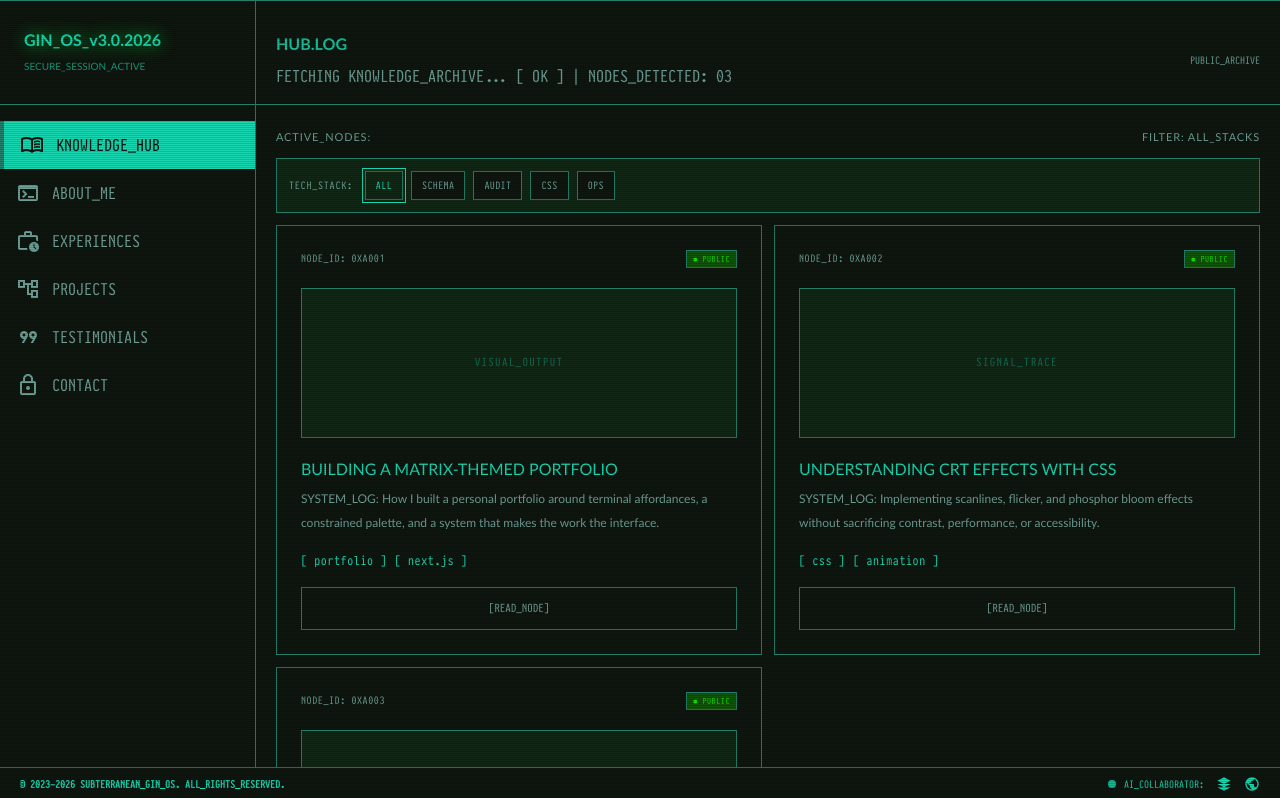
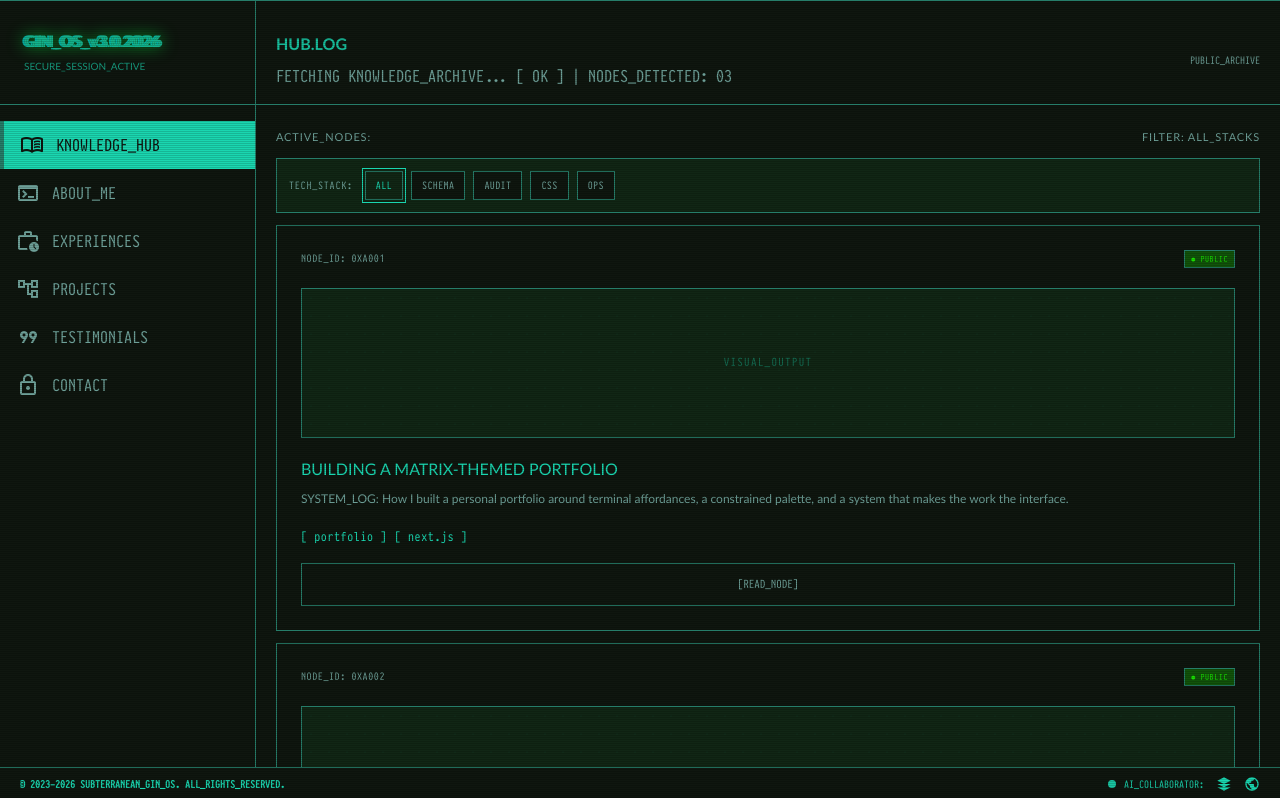
Before and after one commit to ginn1111/maxtrix-portfolio, a Next.js app: page /hub in a window 1280 px wide. Shown: the top 798 px of the page. Built offline with nearby package versions, Linux system fonts and the light colour scheme.

Commit message:
refactor: separate blog archive components

```diff
--- a/app/hub/page.tsx
+++ b/app/hub/page.tsx
@@ -1,4 +1,4 @@
-import { BlogFilter } from "@/components/blog/blog-filter";
+import { BlogArchive } from "@/components/blog/blog-archive";
 import { BLOG_POSTS } from "@/data/blog";
 
 export default function HubPage() {
@@ -27,7 +27,7 @@ export default function HubPage() {
             <span id="archive-title">ACTIVE_NODES:</span>
             <span>FILTER: ALL_STACKS</span>
           </div>
-          <BlogFilter posts={BLOG_POSTS} />
+          <BlogArchive posts={BLOG_POSTS} />
         </section>
 
         <section className="mt-12 grid gap-3 px-5 md:grid-cols-3" aria-label="Archive stats">
--- /dev/null
+++ b/components/blog/blog-archive.tsx
@@ -0,0 +1,35 @@
+"use client";
+
+import { useMemo, useState } from "react";
+import type { BlogPost } from "@/data/blog";
+import { BlogFilter, type Filter } from "./blog-filter";
+import { BlogGrid } from "./blog-grid";
+
+export function BlogArchive({ posts }: { posts: BlogPost[] }) {
+  const [activeFilter, setActiveFilter] = useState<Filter>("all");
+  const visiblePosts = useMemo(
+    () =>
+      posts.filter(
+        (post) =>
+          activeFilter === "all" ||
+          post.tags.some((tag) => tag.toLowerCase() === activeFilter)
+      ),
+    [activeFilter, posts]
+  );
+
+  return (
+    <>
+      <BlogFilter
+        activeFilter={activeFilter}
+        onFilterChange={setActiveFilter}
+      />
+      {visiblePosts.length > 0 ? (
+        <BlogGrid posts={visiblePosts} />
+      ) : (
+        <p className="mx-5 border border-outline-variant bg-surface-container-low p-8 text-center font-mono text-xs uppercase tracking-[0.08em] text-on-surface-variant">
+          NO_MATCHING_NODES // ADJUST_FILTER_TO_CONTINUE
+        </p>
+      )}
+    </>
+  );
+}
--- a/components/blog/blog-filter.tsx
+++ b/components/blog/blog-filter.tsx
@@ -1,57 +1,19 @@
 "use client";
 
-import { useEffect, useMemo, useRef, useState } from "react";
-import type { BlogPost } from "@/data/blog";
-import { BlogCard } from "./blog-card";
+export const FILTERS = ["all", "schema", "audit", "css", "ops"] as const;
 
-const FILTERS = ["all", "schema", "audit", "css", "ops"] as const;
+export type Filter = (typeof FILTERS)[number];
 
-type Filter = (typeof FILTERS)[number];
+interface BlogFilterProps {
+  activeFilter: Filter;
+  onFilterChange: (filter: Filter) => void;
+}
 
-export function BlogFilter({ posts }: { posts: BlogPost[] }) {
-  const [activeFilter, setActiveFilter] = useState<Filter>("all");
-  const cardsRef = useRef<HTMLAnchorElement[]>([]);
-  const visiblePosts = useMemo(
-    () =>
-      posts.filter(
-        (post) =>
-          activeFilter === "all" ||
-          post.tags.some((tag) => tag.toLowerCase() === activeFilter)
-      ),
-    [activeFilter, posts]
-  );
-
-  useEffect(() => {
-    const loadGSAP = async () => {
-      const gsap = (await import("gsap")).default;
-      const ScrollTrigger = (await import("gsap/ScrollTrigger")).default;
-      gsap.registerPlugin(ScrollTrigger);
-
-      cardsRef.current.forEach((card) => {
-        if (!card) return;
-        gsap.fromTo(
-          card,
-          { opacity: 0, y: 30 },
-          {
-            opacity: 1,
-            y: 0,
-            duration: 0.8,
-            ease: "power2.out",
-            scrollTrigger: {
-              trigger: card,
-              start: "top 90%",
-              toggleActions: "play none none none",
-            },
-          }
-        );
-      });
-    };
-
-    loadGSAP();
-  }, []);
-
+export function BlogFilter({
+  activeFilter,
+  onFilterChange,
+}: BlogFilterProps) {
   return (
-    <>
     <div className="mx-5 mb-3 flex flex-wrap items-center gap-2 border border-outline-variant bg-surface-container-low p-3 font-mono">
       <span className="mr-1 text-[10px] uppercase tracking-[0.08em] text-on-surface-variant">
         TECH_STACK:
@@ -63,7 +25,7 @@ export function BlogFilter({ posts }: { posts: BlogPost[] }) {
             key={filter}
             type="button"
             aria-pressed={isActive}
-              onClick={() => setActiveFilter(filter)}
+            onClick={() => onFilterChange(filter)}
             className={`cursor-pointer border px-2.5 py-1.5 text-[10px] uppercase tracking-[0.04em] transition-colors focus-visible:outline focus-visible:outline-1 focus-visible:outline-offset-2 focus-visible:outline-primary-fixed-dim ${
               isActive
                 ? "border-primary-dim text-primary-fixed-dim outline outline-1 outline-offset-2 outline-primary-fixed-dim"
@@ -75,27 +37,5 @@ export function BlogFilter({ posts }: { posts: BlogPost[] }) {
         );
       })}
     </div>
-
-      <div
-        className="container grid grid-cols-1 gap-3 px-5 md:grid-cols-2"
-        aria-live="polite"
-      >
-        {visiblePosts.map((post, index) => (
-          <BlogCard
-            key={post.slug}
-            post={post}
-            ref={(element) => {
-              if (element) cardsRef.current[index] = element;
-            }}
-          />
-        ))}
-      </div>
-
-      {visiblePosts.length === 0 && (
-        <p className="mx-5 border border-outline-variant bg-surface-container-low p-8 text-center font-mono text-xs uppercase tracking-[0.08em] text-on-surface-variant">
-          NO_MATCHING_NODES // ADJUST_FILTER_TO_CONTINUE
-        </p>
-      )}
-    </>
   );
 }
--- /dev/null
+++ b/components/blog/blog-grid.tsx
@@ -0,0 +1,52 @@
+"use client";
+
+import { useEffect, useRef } from "react";
+import type { BlogPost } from "@/data/blog";
+import { BlogCard } from "./blog-card";
+
+export function BlogGrid({ posts }: { posts: BlogPost[] }) {
+  const cardsRef = useRef<HTMLAnchorElement[]>([]);
+
+  useEffect(() => {
+    const loadGSAP = async () => {
+      const gsap = (await import("gsap")).default;
+      const ScrollTrigger = (await import("gsap/ScrollTrigger")).default;
+      gsap.registerPlugin(ScrollTrigger);
+
+      cardsRef.current.forEach((card) => {
+        if (!card) return;
+        gsap.fromTo(
+          card,
+          { opacity: 0, y: 30 },
+          {
+            opacity: 1,
+            y: 0,
+            duration: 0.8,
+            ease: "power2.out",
+            scrollTrigger: {
+              trigger: card,
+              start: "top 90%",
+              toggleActions: "play none none none",
+            },
+          }
+        );
+      });
+    };
+
+    loadGSAP();
+  }, []);
+
+  return (
+    <div className="container grid grid-cols-1 gap-3 px-5" aria-live="polite">
+      {posts.map((post, index) => (
+        <BlogCard
+          key={post.slug}
+          post={post}
+          ref={(element) => {
+            if (element) cardsRef.current[index] = element;
+          }}
+        />
+      ))}
+    </div>
+  );
+}
```
Lines whose indentation alone changed are shown as unchanged.
